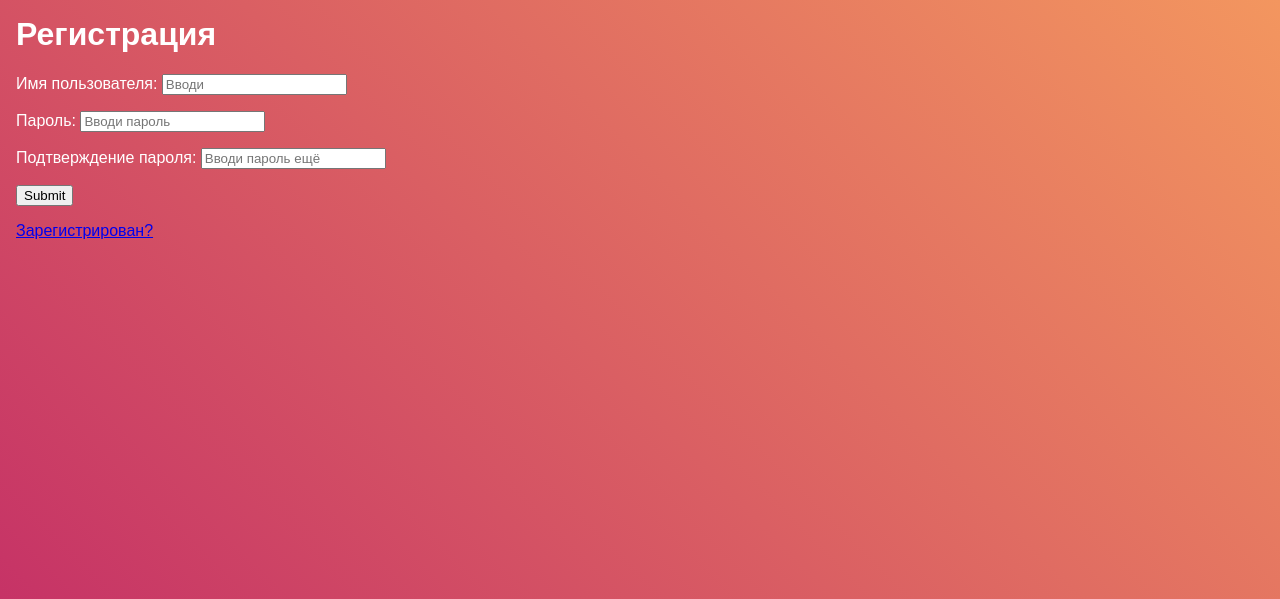
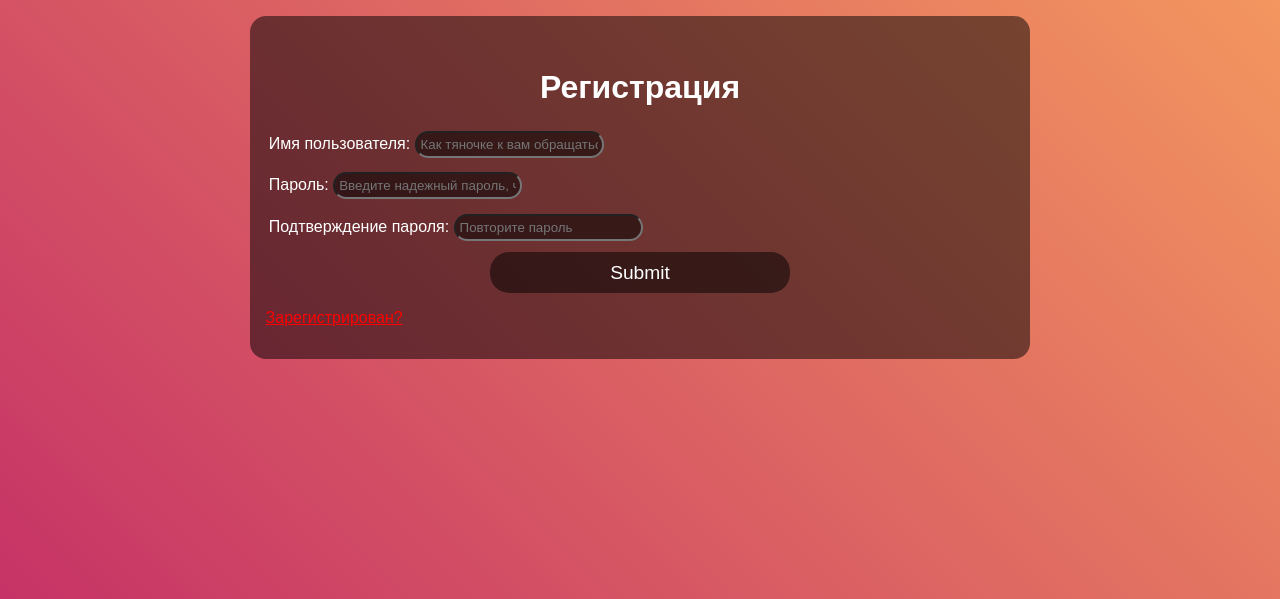
Before and after one commit to SeriousDim/django-clicker, a Django app: page /backend/register/ in a window 1280 px wide. Shown: the top 599 px of the page. Run offline with Django 3.2, Linux system fonts and the light colour scheme.

Commit message:
Final edition

```diff
--- a/backend/forms.py
+++ b/backend/forms.py
@@ -10,19 +10,19 @@ class UserForm(forms.ModelForm):
     username = forms.CharField(
         max_length=20,
         label='Имя пользователя',
-        widget=forms.TextInput(attrs={'placeholder': 'Вводи'}),
+        widget=forms.TextInput(attrs={'placeholder': 'Как тяночке к вам обращаться?'}),
     )
     password = forms.CharField(
         min_length=3,
         max_length=20,
         label='Пароль',
-        widget=forms.PasswordInput(attrs={'placeholder': 'Вводи пароль'}),
+        widget=forms.PasswordInput(attrs={'placeholder': 'Введите надежный пароль, чтобы тяночка была только ваша'}),
     )
     password_confirm = forms.CharField(
         min_length=3,
         max_length=20,
         label='Подтверждение пароля',
-        widget=forms.PasswordInput(attrs={'placeholder': 'Вводи пароль ещё'}),
+        widget=forms.PasswordInput(attrs={'placeholder': 'Повторите пароль'}),
     )
 
     def clean(self):
--- a/django_clicker/urls.py
+++ b/django_clicker/urls.py
@@ -13,12 +13,16 @@ Including another URLconf
     1. Import the include() function: from django.urls import include, path
     2. Add a URL to urlpatterns:  path('blog/', include('blog.urls'))
 """
+from django.conf.urls import url
 from django.contrib import admin
-from django.urls import path, include
+from django.shortcuts import redirect
+from django.urls import path, include, reverse_lazy
+from django.views.generic import RedirectView
 
 urlpatterns = [
     path('admin/', admin.site.urls),
     path("backend/", include("backend.urls")),
     path('api/', include("api.urls")),
-    path('frontend/', include("frontend.urls"))
+    path('frontend/', include("frontend.urls")),
+    url(r'', RedirectView.as_view(url=reverse_lazy('index'), permanent=False))
 ]
--- a/frontend/static/css/index.css
+++ b/frontend/static/css/index.css
@@ -77,6 +77,9 @@ nav {
     height: calc(100% - 2em);
 
     grid-area: 1 / 2 / 3 / 3;
+
+    overflow: auto;
+    scrollbar-width: thin;
 }
 
 #core_logout a {
@@ -118,6 +121,18 @@ nav > div {
     left: 30%;
 }
 
+#notif {
+    position: absolute;
+    bottom: 0;
+    left: 0;
+
+    width: 28%;
+    height: 30em;
+    overflow: hidden;
+
+    margin: 1.5em;
+}
+
 #kakashi:active {
     cursor: grabbing;
 }
@@ -145,3 +160,62 @@ aside {
 #coins {
     color: #BEA53C;
 }
+
+.centered {
+    width: 60%;
+    margin: 0 auto;
+
+    display: flex;
+    flex-direction: column;
+
+    justify-content: center;
+    align-content: center;
+
+    background-color: rgba(0, 0, 0, 0.5);
+    border-radius: 1em;
+
+    padding: 2em 1em;
+}
+
+.centered h1 {
+    text-align: center;
+}
+
+.centered a {
+    color: red;
+}
+
+.centered input {
+    background-color: rgba(0, 0, 0, 0.5);
+    border-radius: 1em;
+
+    padding: 0.3em;
+    color: white;
+}
+
+.centered input[type=submit] {
+    width: 40%;
+    color: white;
+
+    padding: 0.5em;
+    font-size: 1.2em;
+
+    margin: 0 auto;
+
+    background-color: rgba(0, 0, 0, 0.5);
+    border-radius: 1em;
+
+    border: none;
+    cursor: pointer;
+}
+
+.centered form {
+    display: flex;
+    flex-direction: column;
+
+    gap: 0.5em;
+}
+
+.centered p {
+    margin: 0.2em;
+}
--- a/frontend/templates/index.html
+++ b/frontend/templates/index.html
@@ -46,6 +46,10 @@
             </div>
 
             <div id="gamearea">
+                <div id="notif">
+                    ☛ Добро пожаловать!
+                </div>
+
                 <button id="kakashi" onclick="call_click()">
                     <img src="../static/resources/tyan.png">
                 </button>
--- a/frontend/templates/login.html
+++ b/frontend/templates/login.html
@@ -6,7 +6,9 @@
     <link rel="stylesheet" href="{% static 'css/index.css' %}">
 </head>
 <body>
+    <div class="centered">
         <h1>Авторизация</h1>
+
         <form action="{% url 'login' %}" method='POST'>
             {% csrf_token %}
             {{ form.username }}
@@ -17,5 +19,6 @@
             <input type="submit">
         </form>
         <a href="{% url 'register' %}">Не зарегистрирован?</a>
+    </div>
 </body>
 </html>
--- a/frontend/templates/register.html
+++ b/frontend/templates/register.html
@@ -6,6 +6,7 @@
     <link rel="stylesheet" href="{% static 'css/index.css' %}">
 </head>
 <body>
+    <div class="centered">
         <h1>Регистрация</h1>
         {% if form.errors %}
             <p>{{form.errors}}</p>
@@ -16,5 +17,6 @@
             <input type="submit">
         </form>
         <a href="{% url 'login' %}">Зарегистрирован?</a>
+    </div>
 </body>
 </html>
```
Also changed, not shown: frontend/static/js/index.js (+15 -1 lines), db.sqlite3, frontend/static/resources/tyan.png (added). Lines whose indentation alone changed are shown as unchanged.
